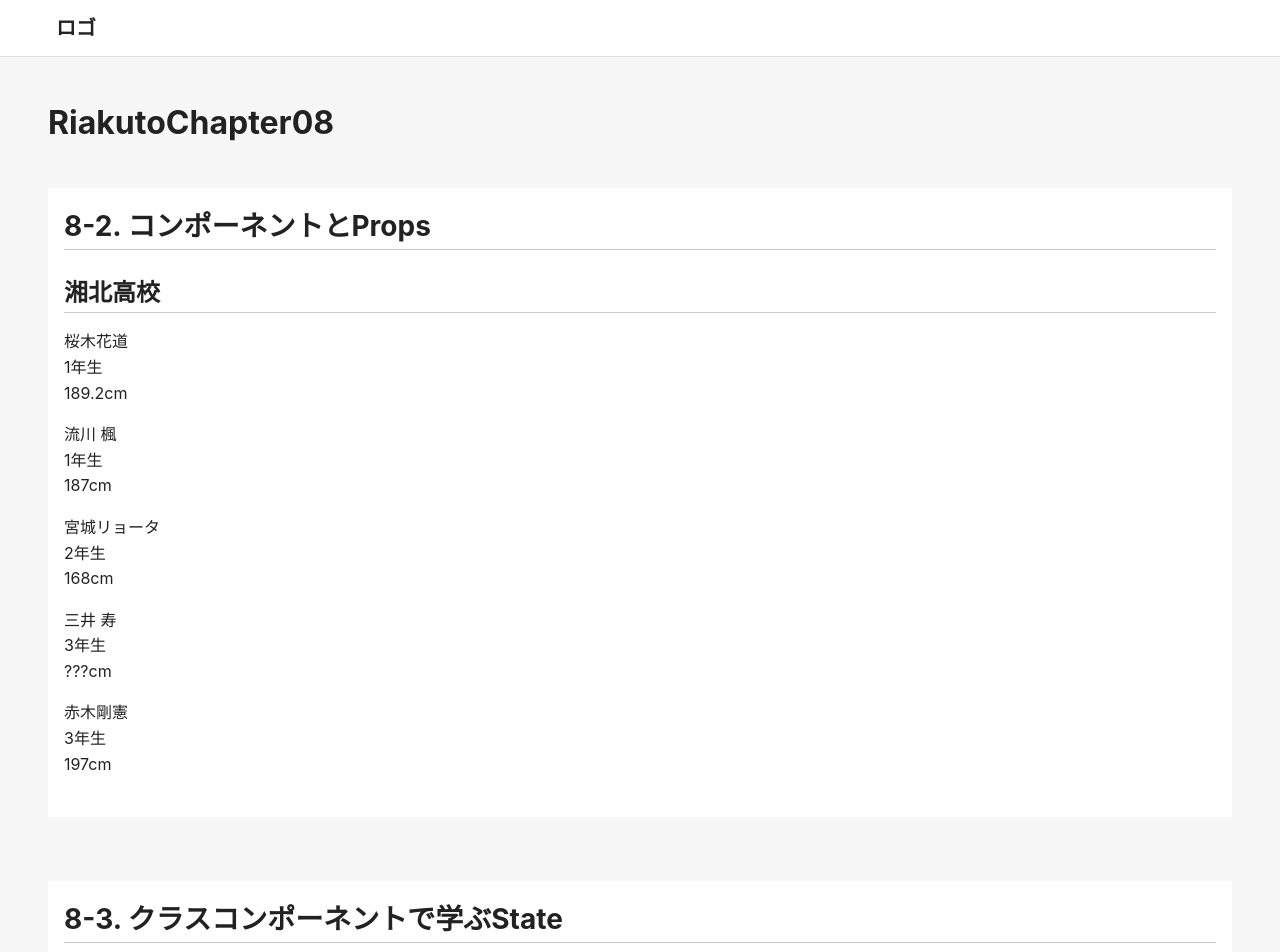
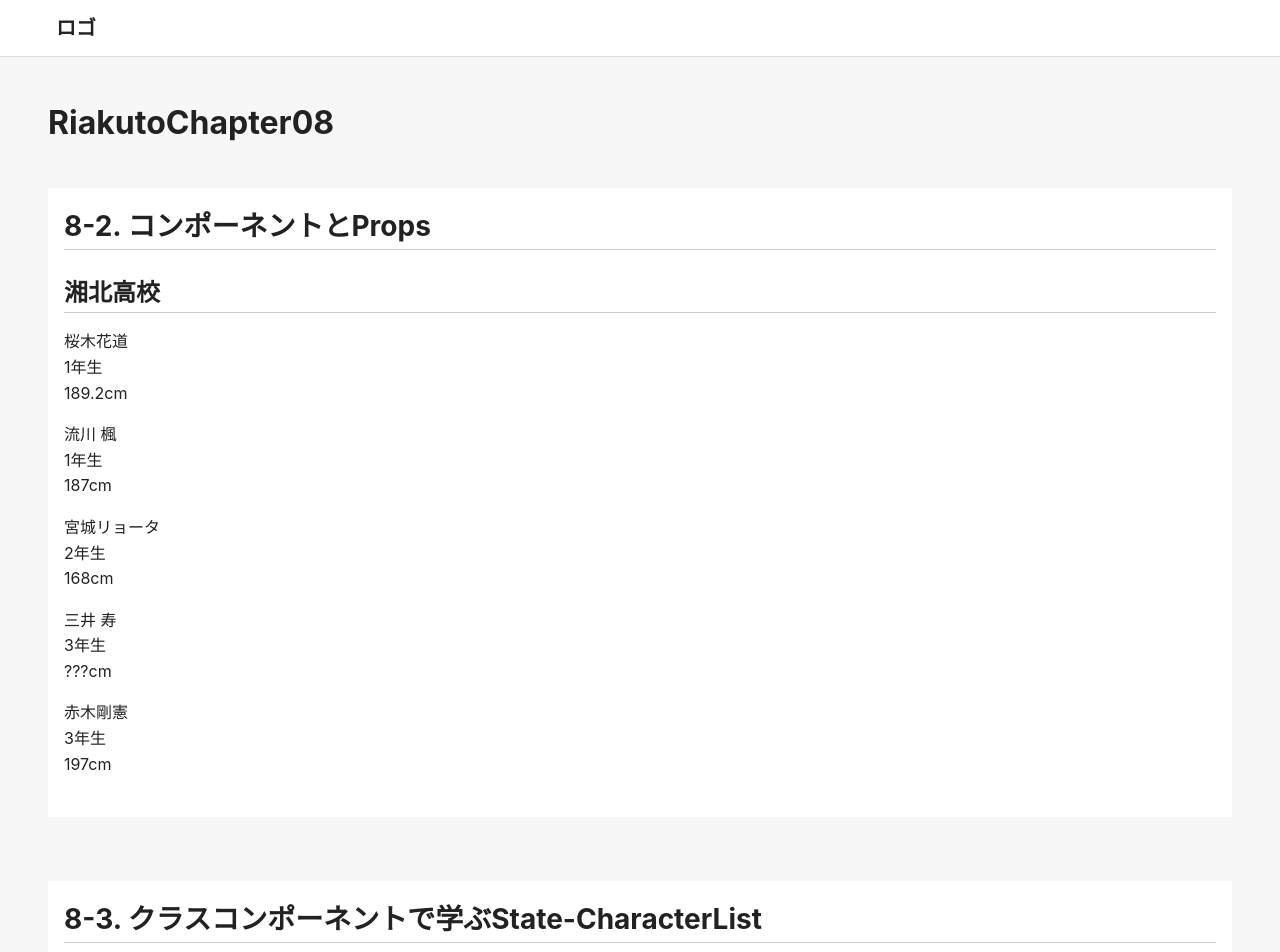
Before and after one commit to motomichi-works/react_playground_old, a React (Create React App) app: page /riakuto-chapter08 in a window 1280 px wide. Shown: the top 952 px of the page. Built offline with nearby package versions, Linux system fonts and the light colour scheme.

Commit message:
renamed src/containers/RiakutoChapter08/organisms/Section03Class.tsx -> src/containers/RiakutoChapter08/organisms/Section03CharacterListClass.tsx

```diff
--- a/src/containers/RiakutoChapter08/index.tsx
+++ b/src/containers/RiakutoChapter08/index.tsx
@@ -1,11 +1,11 @@
 import Section02Props from 'containers/RiakutoChapter08/organisms/Section02Props';
-import Section03Class from 'containers/RiakutoChapter08/organisms/Section03Class';
+import Section03CharacterListClass from 'containers/RiakutoChapter08/organisms/Section03CharacterListClass';
 import Template001 from 'components/common/templates/Template001';
 
 const RiakutoChapter08: React.VFC = () => (
   <Template001 pageHeadingText="RiakutoChapter08">
     <Section02Props />
-    <Section03Class />
+    <Section03CharacterListClass />
   </Template001>
 );
 
--- a/src/containers/RiakutoChapter08/organisms/Section03Class.tsx
+++ b/src/containers/RiakutoChapter08/organisms/Section03CharacterListClass.tsx
@@ -4,7 +4,7 @@ import CharacterListClass, {
   Character,
 } from 'components/riakuto-chapter08/molecules-and-atoms/CharacterListClass';
 
-class Section03Class extends Component {
+class Section03CharacterListClass extends Component {
   characters: Character[] = [
     {
       id: 1,
@@ -39,11 +39,11 @@ class Section03Class extends Component {
 
   render(): ReactElement {
     return (
-      <BasicOrganism001 sectionHeadingText="8-3. クラスコンポーネントで学ぶState">
+      <BasicOrganism001 sectionHeadingText="8-3. クラスコンポーネントで学ぶState-CharacterList">
         <CharacterListClass school="湘北高校" characters={this.characters} />
       </BasicOrganism001>
     );
   }
 }
 
-export default Section03Class;
+export default Section03CharacterListClass;
```
